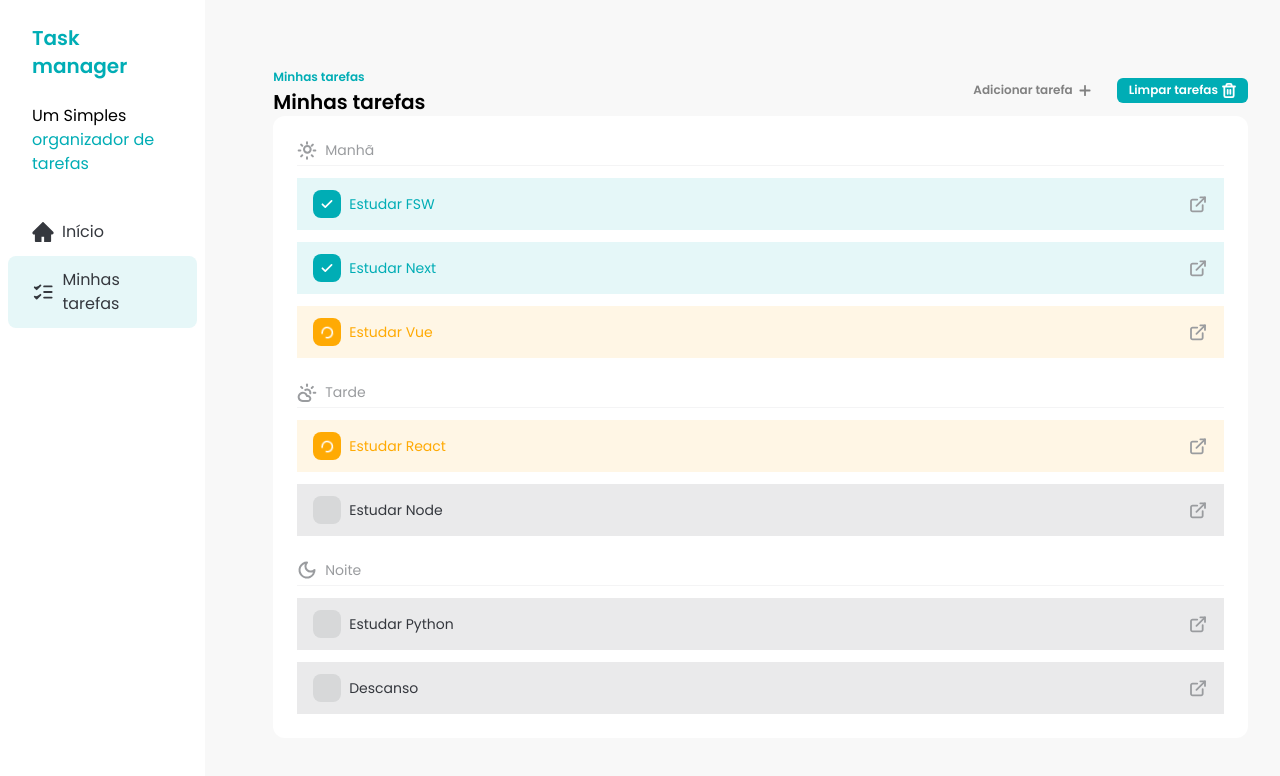
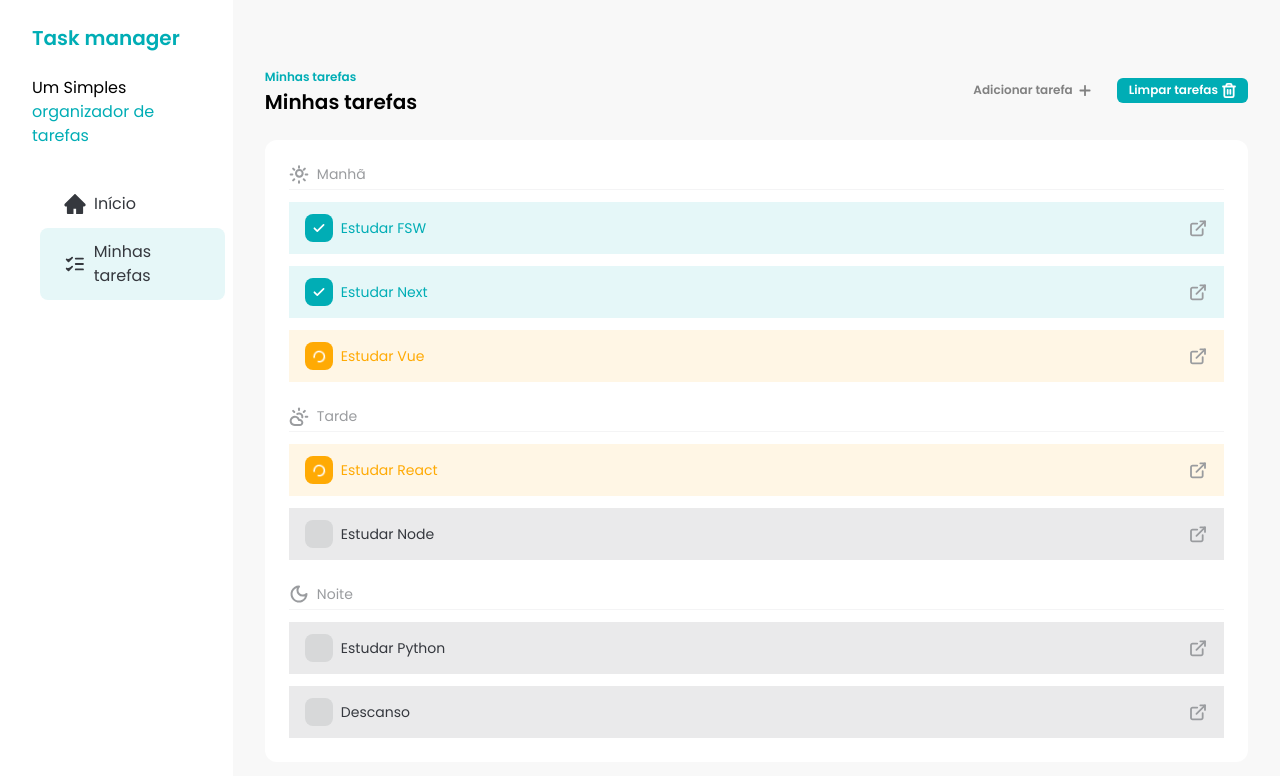
Before and after one commit to Martins-Guilherme/task-manager-vite, a React (Vite) app: page / in a window 1280 px wide. Shown: the top 776 px of the page. Built offline with nearby package versions, Linux system fonts and the light colour scheme.

Commit message:
feat: update space between sidebar and tasks

```diff
--- a/src/App.jsx
+++ b/src/App.jsx
@@ -7,7 +7,7 @@ import Header from './components/Header'
 
 function App() {
   return (
-    <div className="flex gap-9">
+    <div className="flex">
       <Sidebar />
       <Tasks />
     </div>
--- a/src/components/Sidebar.jsx
+++ b/src/components/Sidebar.jsx
@@ -5,7 +5,7 @@ import ListChecks from '../assets/icon/list-checks.svg?react'
 function Sidebar() {
   return (
     <>
-      <div className="h-screen w-64 bg-white">
+      <div className="h-screen w-72 bg-white">
         <div className="space-y-6 px-8 py-6">
           <h1 className="text-xl font-semibold text-[#00adb5]">Task manager</h1>
           <p>
@@ -14,7 +14,7 @@ function Sidebar() {
           </p>
         </div>
 
-        <div className="flex flex-col p-2">
+        <div className="ml-8 flex flex-col p-2">
           <SidebarButton variant="unselected">
             <HomeIcon />
             Início
--- a/src/components/Tasks.jsx
+++ b/src/components/Tasks.jsx
@@ -36,7 +36,7 @@ const Tasks = () => {
   }
 
   return (
-    <div className="w-full px-8 py-16">
+    <div className="w-full space-y-6 px-8 py-16">
       <div className="flex w-full justify-between">
         <div>
           <span className="text-xs font-semibold text-[#00adb5]">
```
